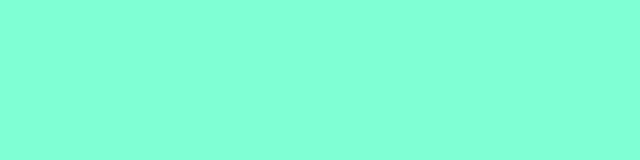
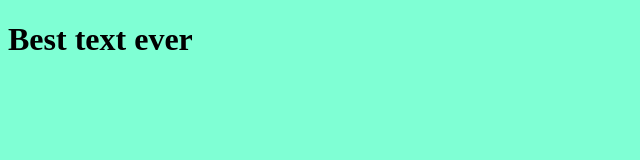
Before and after one commit to GhostingToLane/pipars, a plain HTML site: page index.html in a window 1280 px wide. Shown: the whole page, without its empty margins (0-640 px from the left). Drawn offline with Linux system fonts and the light colour scheme.

Commit message:
Sometihng with index.html

```diff
--- a/index.html
+++ b/index.html
@@ -8,7 +8,7 @@
     <title>Github</title>
 </head>
 <body>
-
+    <h1>Best text ever</h1>
     <script src="app.js"></script>
 </body>
 </html>
```
